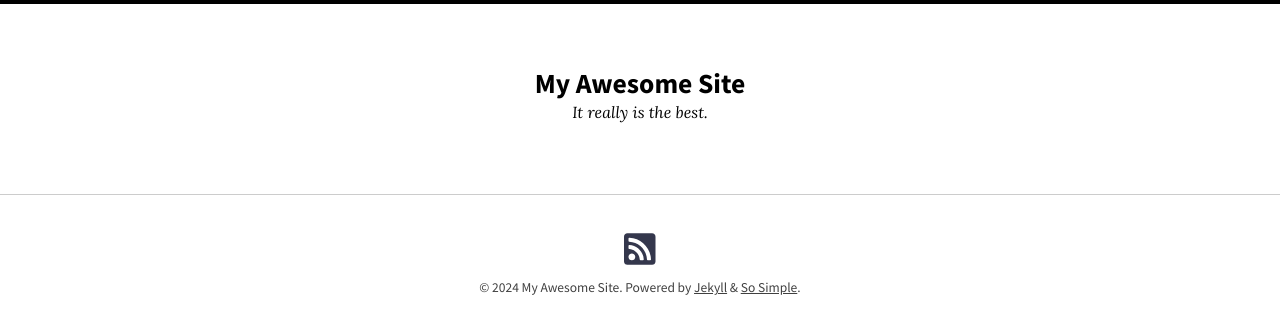
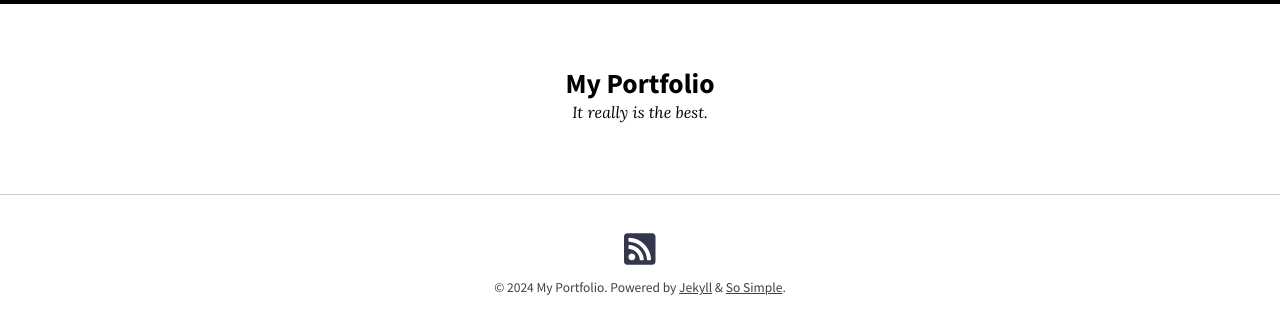
Before and after one commit to raff17/Rafael_Morales.github.io, a Jekyll site: the page built from index.md, in a window 1280 px wide. Shown: the top 334 px of the page. Built offline with Jekyll 4.4.1, drawn with Linux system fonts in a browser that asks for light colours; nearby versions of some CDN libraries.

Commit message:
Update _config.yml

```diff
--- a/_config.yml
+++ b/_config.yml
@@ -17,7 +17,7 @@ theme: jekyll-theme-so-simple
 # remote_theme: mmistakes/so-simple-theme
 skin: "/assets/css/skins/default.css"
 locale: en-US
-title: "My Awesome Site"
+title: "My Portfolio"
 description: "It really is the best."
 baseurl: # the subpath of your site, e.g. "/blog"
 url: # the base hostname & protocol for your site e.g. "https://mmistakes.github.io"
```
